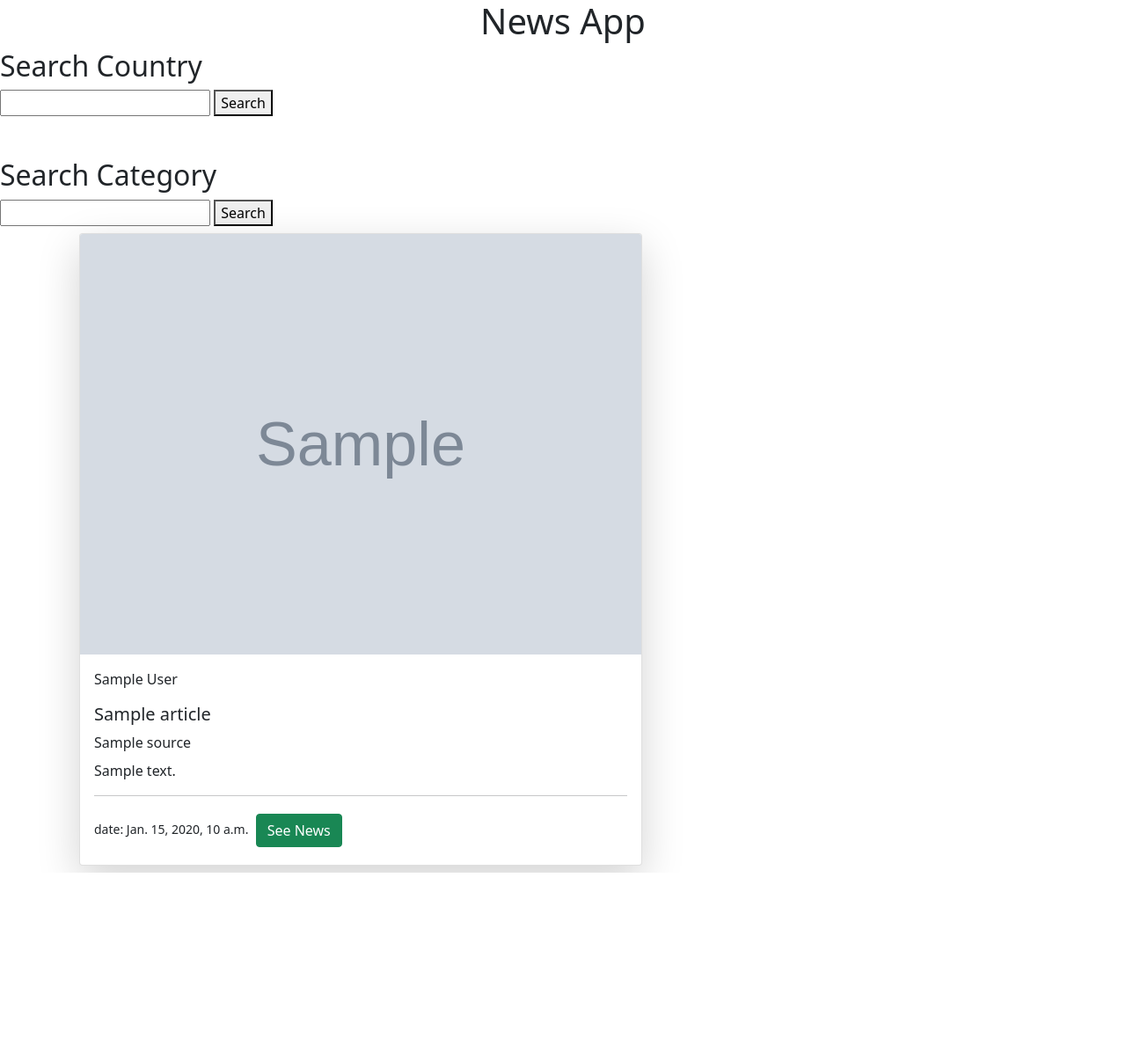
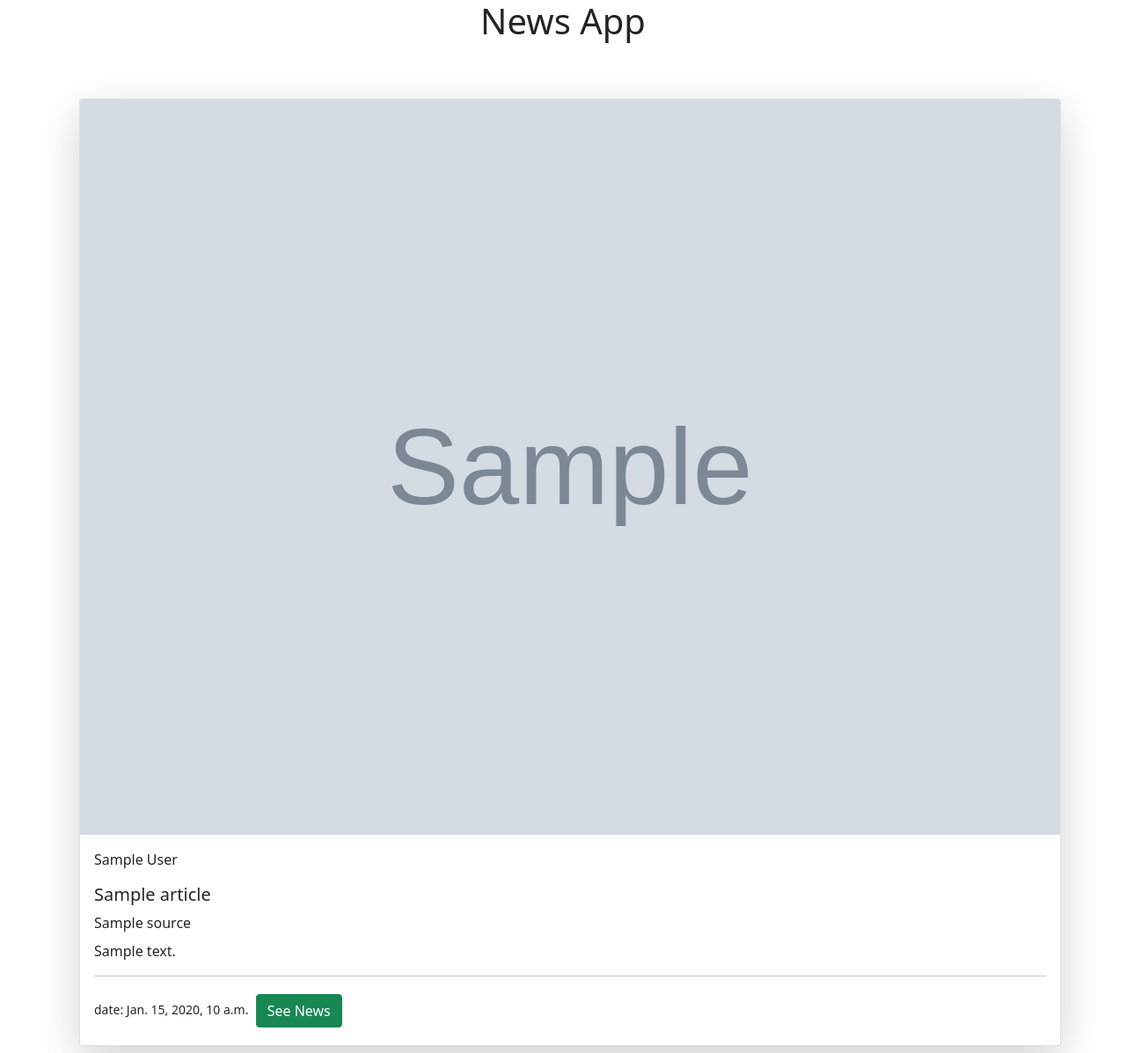
Before and after one commit to first-second/drinks, a Django app: page / in a window 1280 px wide. Shown: the whole page at 88% size. Before the commit the page ends 992 px from the top, so only its background shows below. Run offline with Django 4.2, Linux system fonts and the light colour scheme; grey boxes marked "Sample" are stand-in pictures; a database or web service that is not in the repository returns one stand-in record (values such as "Sample title"); data that the repository does not hold is empty.

Commit message:
alignment

```diff
--- /dev/null
+++ b/drinks/drinks/assets/css/style.css
@@ -0,0 +1,5 @@
+body .container .row .col-md-8{
+    width:100%;
+    min-width:1000px;
+    height:auto;
+}
--- a/drinks/drinks/templates/home.html
+++ b/drinks/drinks/templates/home.html
@@ -6,12 +6,13 @@
     <meta name="viewport" content="width=device-width, initial-scale=1.0">
     <link href="https://cdn.jsdelivr.net/npm/bootstrap@5.0.0-beta3/dist/css/bootstrap.min.css" rel="stylesheet" integrity="sha384-eOJMYsd53ii+scO/bJGFsiCZc+5NDVN2yr8+0RDqr0Ql0h+rP48ckxlpbzKgwra6" crossorigin="anonymous">
     <title>News APP</title>
+    <link href="assets/css/style.css" rel="stylesheet">
 </head>
 <body>
 
     <h1 class="text-center">News App</h1>
 
-    <h2>Search Country</h2>
+    <!--h2>Search Country</h2>
 
     <form action="" method="get">
         <input type="text" name="country">
@@ -25,14 +26,14 @@
     <form action="" method="get">
         <input type="text" name="category">
         <button type="submit" value="Search">Search</button>
-    </form>
-
+    </form-->
+    <br></br>
     <div class="container">
         <div class="row">
-            <div class="col-md-8">
+            <div class="col-md-12">
                 {% for i in articles %}
 
-                    <div class="card rounded shadow-lg m-2" style="width: 40rem;">
+                    <div class="card rounded shadow-lg m-2" style="width: 100%;min-width:1000px;height:auto;">
                         <img src="{{ i.urlToImage }}" class="card-img-top" alt="...">
                         <div class="card-body">
                         <p class="card-text">{{ i.author }}</p>
--- a/drinks/drinks/views.py
+++ b/drinks/drinks/views.py
@@ -16,6 +16,7 @@ class CustomAuthToken(ObtainAuthToken):
 
 
 def home(request):
+    '''
     country = request.GET.get('country')
     category = request.GET.get('category')
 
@@ -29,6 +30,11 @@ def home(request):
         response = requests.get(url)
         data = response.json()
         articles = data['articles']
+        '''
+    url = 'https://newsapi.org/v2/top-headlines?country=in&apiKey='+API_KEY
+    response = requests.get(url)
+    data = response.json()
+    articles = data['articles']
     context = {
         'articles' : articles
     }
```
